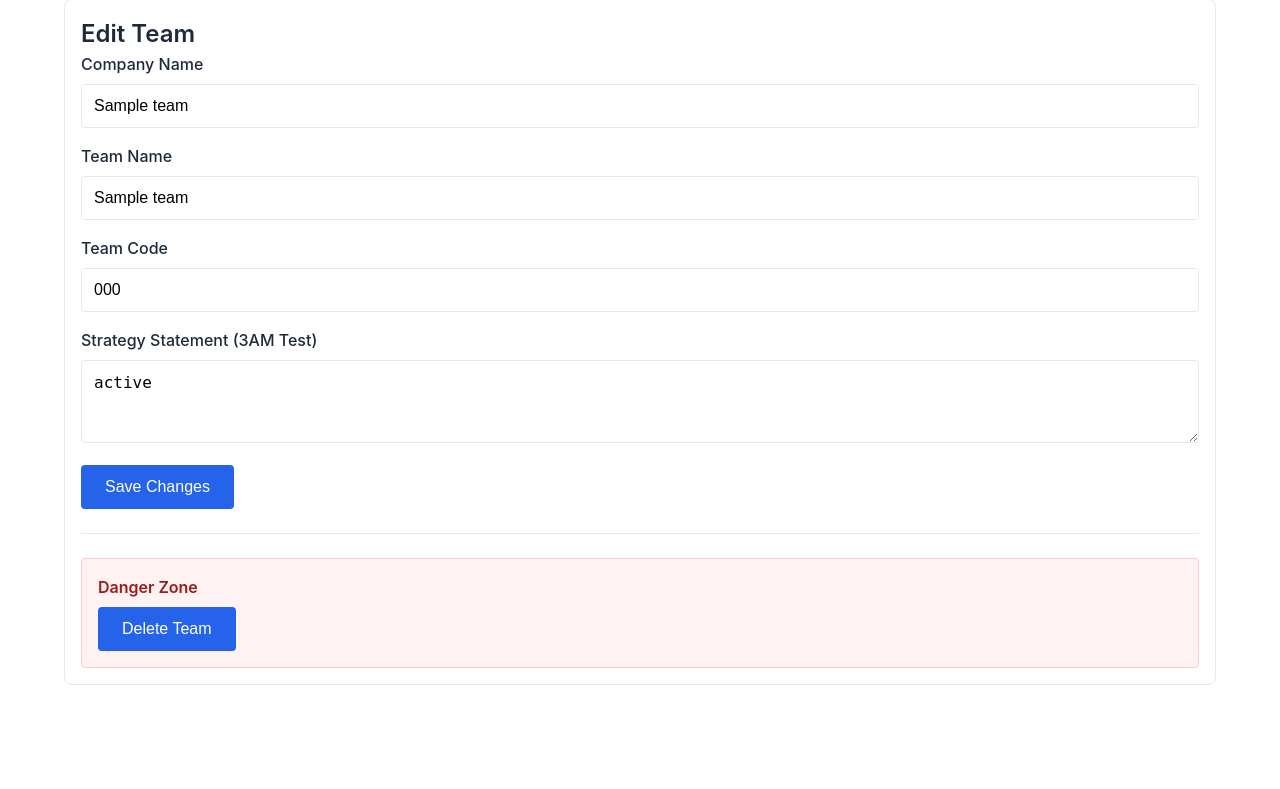
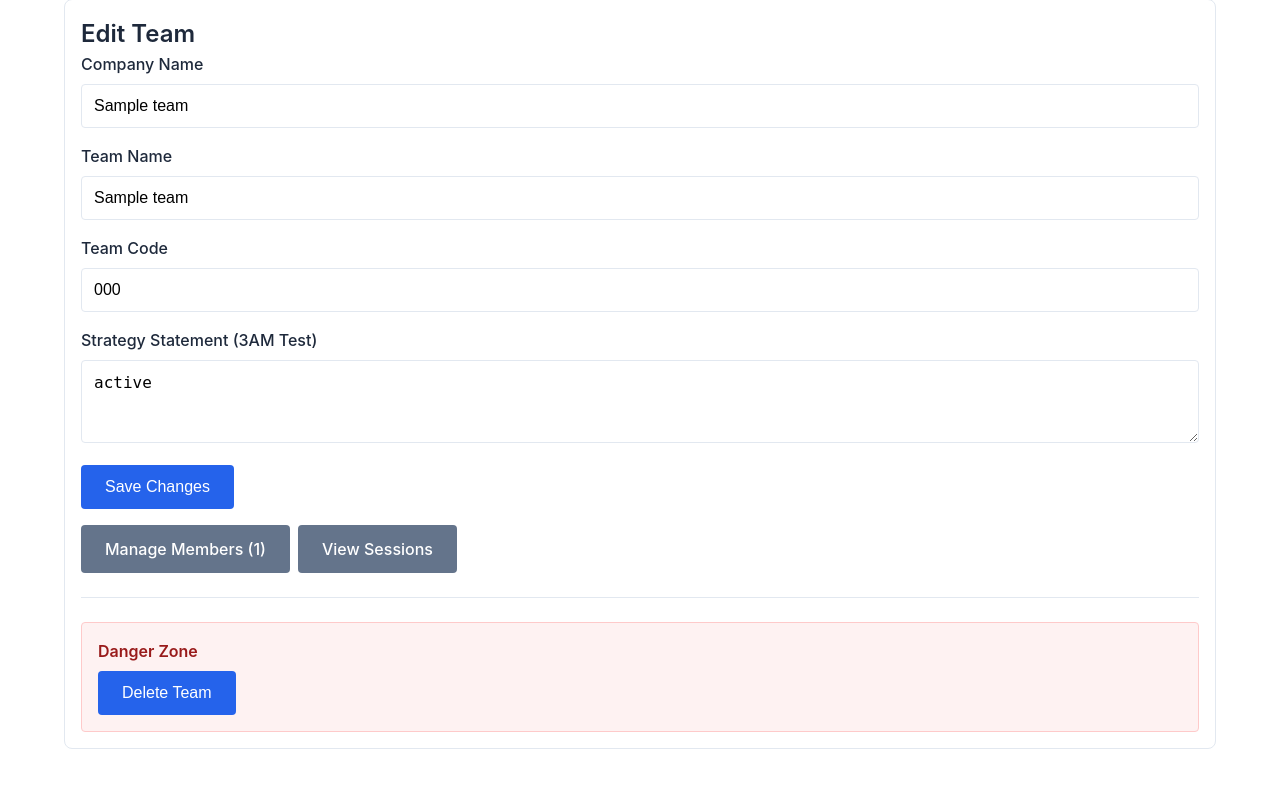
Before and after one commit to connecteddale/55meet.com, a FastAPI app: template app/templates/admin/teams/edit.html in a window 1280 px wide. Shown: the part 106-895 px from the top of the page. Before the commit the page ends 791 px from the top, so only its background shows below. Run offline with FastAPI, Linux system fonts and the light colour scheme; the template is opened without the code that fills it: most values are stand-ins (such as "Sample title", 1, 10 or a date in 2020).

Commit message:
feat(12-02): add sessions link to team management
- Sessions button in team list actions
- Member and Sessions links on team edit page
- Team links CSS for button group layout

```diff
--- a/app/static/css/main.css
+++ b/app/static/css/main.css
@@ -684,3 +684,11 @@ input[type="month"] {
     border-radius: 4px;
     min-height: var(--touch-target-min);
 }
+
+/* Team Links */
+.team-links {
+    display: flex;
+    gap: var(--space-2);
+    margin-top: var(--space-4);
+    flex-wrap: wrap;
+}
--- a/app/templates/admin/teams/edit.html
+++ b/app/templates/admin/teams/edit.html
@@ -47,6 +47,11 @@
         </div>
     </form>
 
+    <div class="team-links">
+        <a href="/admin/teams/{{ team.id }}/members" class="btn btn-secondary">Manage Members ({{ team.members | length }})</a>
+        <a href="/admin/sessions/team/{{ team.id }}" class="btn btn-secondary">View Sessions</a>
+    </div>
+
     <hr>
 
     <div class="danger-zone">
--- a/app/templates/admin/teams/list.html
+++ b/app/templates/admin/teams/list.html
@@ -27,6 +27,7 @@
             <div class="team-actions">
                 <a href="/admin/teams/{{ team.id }}" class="btn btn-secondary">Edit</a>
                 <a href="/admin/teams/{{ team.id }}/members" class="btn btn-secondary">Members</a>
+                <a href="/admin/sessions/team/{{ team.id }}" class="btn btn-secondary">Sessions</a>
             </div>
         </div>
         {% endfor %}
```
